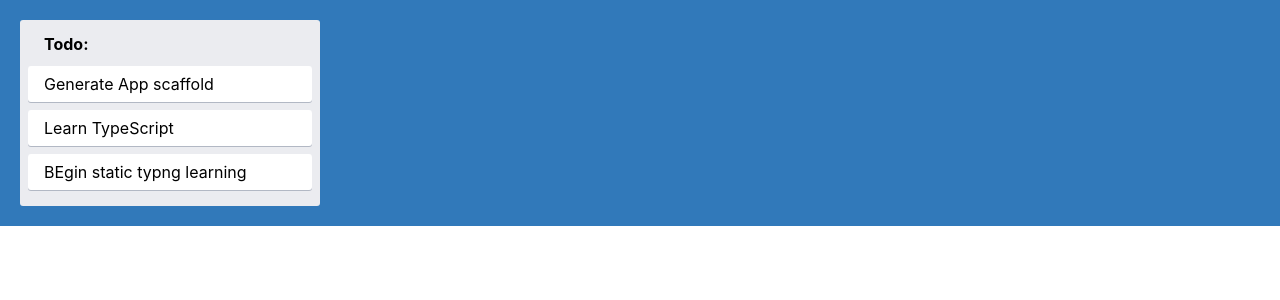
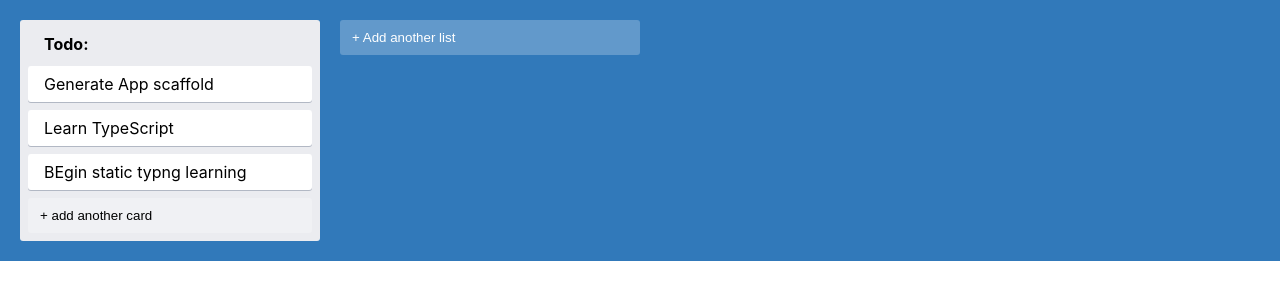
Before and after one commit to thiagopdo/trello-clone, a React (Create React App) app: page / in a window 1280 px wide. Shown: the top 300 px of the page. Built offline with nearby package versions, Linux system fonts and the light colour scheme.

Commit message:
added component for adding new items and list

```diff
--- /dev/null
+++ b/src/AddNewItem.tsx
@@ -0,0 +1,23 @@
+import { AddItemButton } from "./styles";
+import { useState } from "react";
+
+type AddNewItemProps = {
+  onAdd(text: string): void;
+  toggleButtonText: string;
+  dark?: boolean;
+};
+
+export function AddNewItem(props: AddNewItemProps) {
+  const [showForm, setShowForm] = useState(false);
+  const { onAdd, toggleButtonText, dark } = props;
+
+  if (showForm) {
+    //render form
+  }
+
+  return (
+    <AddItemButton dark={dark} onClick={() => setShowForm(true)}>
+      {toggleButtonText}
+    </AddItemButton>
+  );
+}
--- a/src/App.tsx
+++ b/src/App.tsx
@@ -1,3 +1,4 @@
+import { AddNewItem } from "./AddNewItem";
 import { Column } from "./Column";
 import { AppContainer } from "./styles";
 
@@ -5,6 +6,10 @@ export function App() {
   return (
     <AppContainer>
       <Column text="Todo:" />
+      <AddNewItem
+        toggleButtonText="+ Add another list"
+        onAdd={() => console.log("Item created")}
+      />
     </AppContainer>
   );
 }
--- a/src/Column.tsx
+++ b/src/Column.tsx
@@ -1,3 +1,4 @@
+import { AddNewItem } from "./AddNewItem";
 import { Card } from "./Card";
 import { ColumnContainer, ColumnTitle } from "./styles";
 
@@ -12,6 +13,11 @@ export const Column = ({ text }: ColumnProps) => {
       <Card text="Generate App scaffold" />
       <Card text="Learn TypeScript" />
       <Card text="BEgin static typng learning" />
+      <AddNewItem
+        toggleButtonText="+ add another card"
+        onAdd={() => console.log("New Item added")}
+        dark
+      />
     </ColumnContainer>
   );
 };
```
